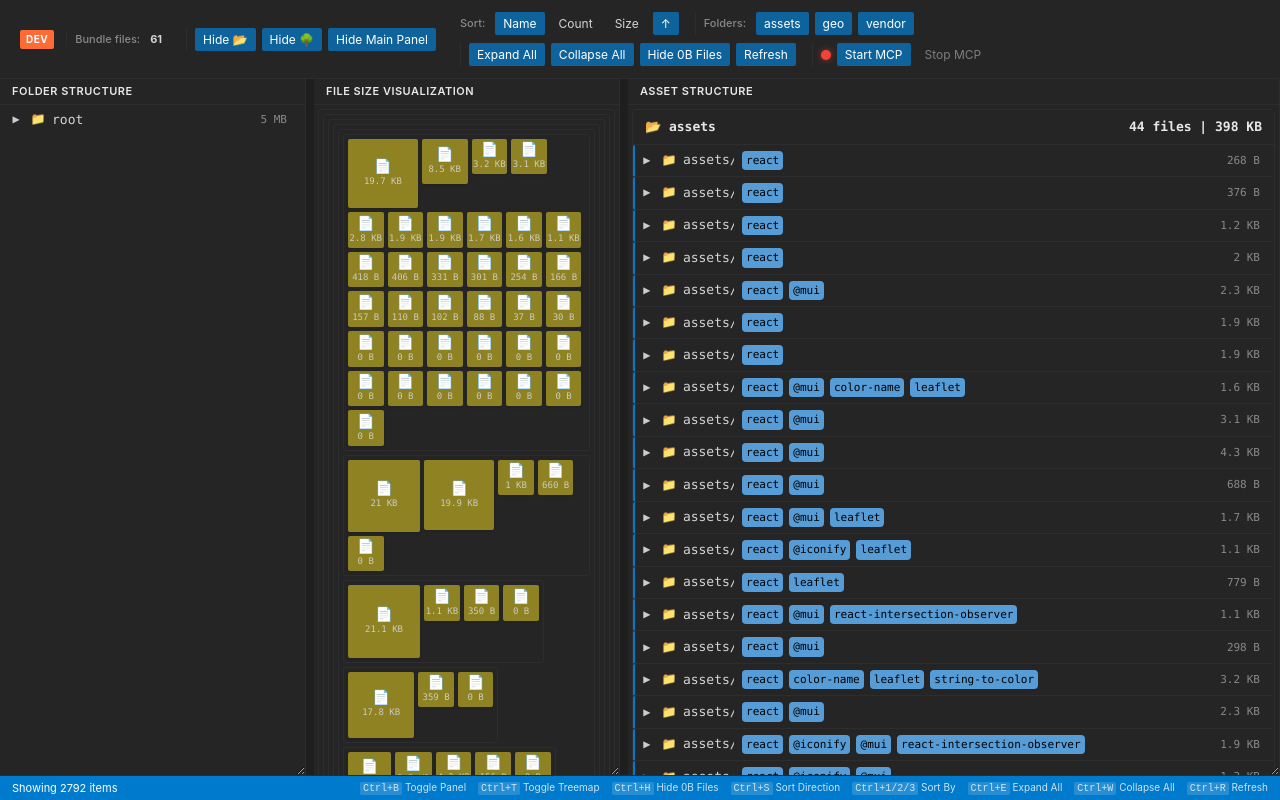
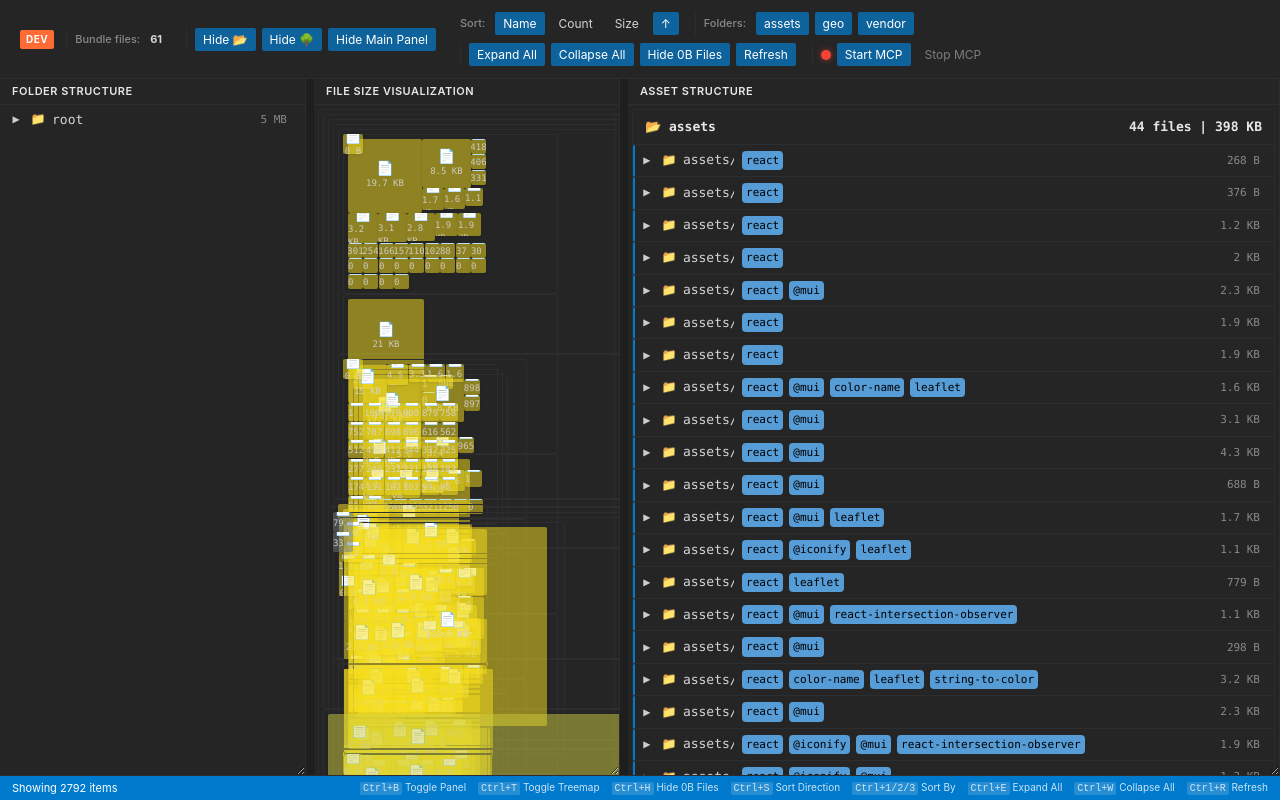
Before and after one commit to rand0mC0d3r/vs-bundle-visualizer, a React (Vite) app in the folder ui/: page / in a window 1280 px wide. Both pictures are taken after a click on the button "Show 🌳". Built offline with nearby package versions, Linux system fonts and the light colour scheme.

Commit message:
feat: integrate potpack for dynamic file layout in TreemapPanel

```diff
--- a/ui/src/components/TreemapPanel.tsx
+++ b/ui/src/components/TreemapPanel.tsx
@@ -1,4 +1,5 @@
-import React from 'react';
+import potpack from 'potpack';
+import React, { useEffect, useRef, useState } from 'react';
 import { useFilteredNodes } from '../hooks/useFilteredNodes';
 import { BundleData } from '../types';
 import { formatFileSize, getFileColor, getFileIcon } from '../utils/fileUtils';
@@ -27,6 +28,21 @@ export const TreemapPanel: React.FC<TreemapPanelProps> = ({
   }
 
   const { filesToRender } = useFilteredNodes(bundleData, hiddenRootFolders, 'filename', 'asc', libraryFilters);
+
+  const containerRef = useRef<HTMLDivElement | null>(null);
+  const [containerSize, setContainerSize] = useState({ width: 800, height: 600 });
+
+  useEffect(() => {
+    const el = containerRef.current;
+    if (!el) return;
+    const ro = new ResizeObserver(() => {
+      setContainerSize({ width: el.clientWidth || 800, height: el.clientHeight || 600 });
+    });
+    ro.observe(el);
+    // initialize
+    setContainerSize({ width: el.clientWidth || 800, height: el.clientHeight || 600 });
+    return () => ro.disconnect();
+  }, []);
 
   const buildFolderStructure = (bundleData: BundleData, filesToRender: any[]): FolderNode => {
     const root: FolderNode = {
@@ -210,60 +226,63 @@ export const TreemapPanel: React.FC<TreemapPanelProps> = ({
 
       // Don't show folder wrapper if it's just the root or if it only has files and no meaningful structure
 
+      // Use potpack to create a packed layout for files in this folder.
+      // Measure container size from the outer panel (fallbacks provided).
+      // Heuristic: give this folder a packing area proportional to its size.
+      const containerWidth = containerSize.width || 800;
+      const containerHeight = containerSize.height || 600;
+      const containerArea = Math.max(1, containerWidth * containerHeight);
+      const folderArea = Math.max(2000, (collapsed.totalSize / Math.max(1, totalSize)) * containerArea);
+      const packSide = Math.max(150, Math.sqrt(folderArea));
+
+      // Prepare boxes (square tiles) proportional to file sizes within this folder
+      const minSize = 20;
+      const boxes: Array<any> = allFiles.map(file => {
+        // area proportional to file size within the collapsed folder
+        const area = Math.max(1, (file.size / Math.max(1, collapsed.totalSize)) * (packSide * packSide));
+        const side = Math.max(minSize, Math.sqrt(area));
+        return { w: side, h: side, meta: file };
+      });
+
+      const packed = boxes.length > 0 ? potpack(boxes) : { w: packSide, h: packSide, fill: 0 };
+      const scale = Math.min(packSide / Math.max(1, packed.w), packSide / Math.max(1, packed.h), 1);
+
       return (
         <div className={'treemap-folder'} key={collapsed.path}>
-          {/* {showFolderHeader && ( */}
-            {/* <div className="treemap-folder-header">
-              <span className="treemap-folder-name">[{depth}] {folderName}</span>
-              <span className="treemap-folder-size">{formatFileSize(collapsed.totalSize)}</span>
-            </div> */}
-          {/* )} */}
-          <div style={{
-              position: "relative",
-              display:  "flex",
-              flexWrap: "wrap",
-              gap: "4px",
-              alignItems: "flex-start",
-          }}>
+          <div style={{ position: 'relative', width: `${Math.round(packSide)}px`, height: `${Math.round(packSide)}px` }}>
             {allFolders.map((subfolder) => renderFolder(subfolder, depth + 1))}
-            {allFiles.map((file) => {
-              const sizeRatio = Math.max(file.size / totalSize, 0.001); // Minimum size
-              const minSize = 20; // Minimum tile size in pixels
-              const maxSize = 200; // Maximum tile size in pixels
-              const size = Math.max(minSize, Math.min(maxSize, Math.sqrt(sizeRatio) * 1000));
-
-              // Get base color and make it lighter for better readability
+            {boxes.map((box) => {
+              const file = box.meta;
+              const x = Math.round((box.x || 0) * scale);
+              const y = Math.round((box.y || 0) * scale);
+              const w = Math.round(box.w * scale);
+              const h = Math.round(box.h * scale);
               const baseColor = getFileColor(file.name);
-              const lightColor = baseColor + '80'; // Add transparency for lighter effect
+              const lightColor = baseColor + '80';
 
               return (
                 <div
                   key={file.fullPath}
                   className={`treemap-file ${selectedNode === file.fullPath ? 'selected' : ''}`}
                   style={{
-                    // position: 'absolute',
-                    // left: `${allFilesBoxes[i].x}px`,
-                    // top: `${allFilesBoxes[i].y}px`,
-                    width: `${size * 1.125}px`,
-                    height: `${size * 1.125}px`,
+                    position: 'absolute',
+                    left: `${x}px`,
+                    top: `${y}px`,
+                    width: `${w}px`,
+                    height: `${h}px`,
                     backgroundColor: lightColor,
                     display: 'flex',
                     flexDirection: 'column',
                     alignItems: 'center',
                     justifyContent: 'center',
                     gap: '2px',
-                    minWidth: `${minSize}px`,
-                    minHeight: `${minSize * 0.75}px`
+                    overflow: 'hidden'
                   }}
                   onClick={() => onScrollToFile(file.fullPath)}
                   title={`${file.name} - ${formatFileSize(file.size)}`}
                 >
-                  <div className="treemap-file-icon">
-                    {getFileIcon(file.name, false)}
-                  </div>
-                  <div className="treemap-file-size">
-                    {formatFileSize(file.size)}
-                  </div>
+                  <div className="treemap-file-icon">{getFileIcon(file.name, false)}</div>
+                  <div className="treemap-file-size">{formatFileSize(file.size)}</div>
                 </div>
               );
             })}
```
